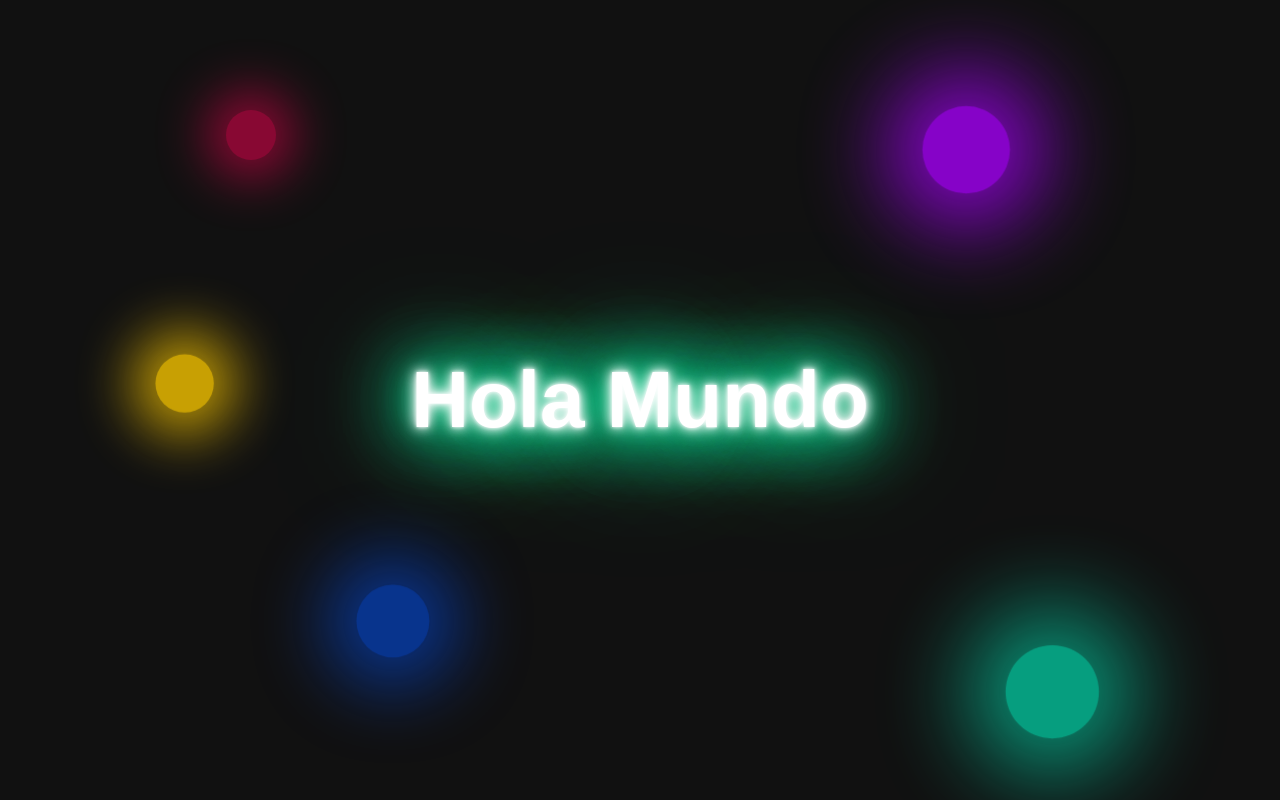
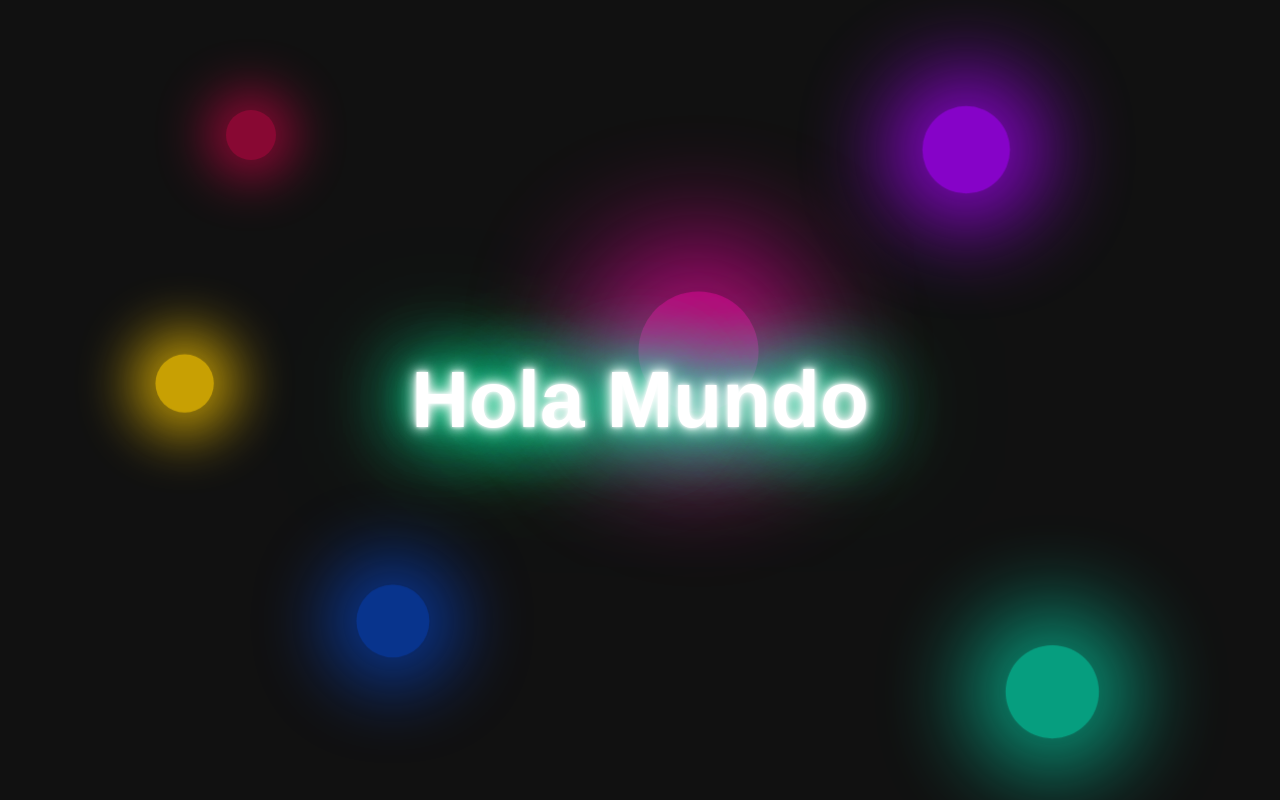
Before and after one commit to Gerardox1029/practica, a website: page index.html in a window 1280 px wide. Drawn offline with Linux system fonts and the light colour scheme.

Commit message:
feat: agregar luz 6 a la escena

```diff
--- a/index.html
+++ b/index.html
@@ -50,6 +50,7 @@
         .light3 { top: 50%; left: 10%; width: 40px; height: 40px; box-shadow: 0 0 40px 15px #ffcc00; background: #ffcc00; animation-delay: 2s; }
         .light4 { top: 20%; left: 70%; width: 60px; height: 60px; box-shadow: 0 0 60px 25px #aa00ff; background: #aa00ff; animation-delay: 3s; }
         .light5 { top: 70%; left: 30%; width: 70px; height: 70px; box-shadow: 0 0 70px 30px #0055ff; background: #0055ff; animation-delay: 0.5s; }
+        .light6 { top: 40%; left: 50%; width: 90px; height: 90px; box-shadow: 0 0 90px 40px #ff00aa; background: #ff00aa; animation-delay: 1.5s; }
 
         @keyframes moveLight {
             0% { transform: scale(1) translate(0, 0); opacity: 0.5; }
@@ -64,6 +65,7 @@
     <div class="light light3"></div>
     <div class="light light4"></div>
     <div class="light light5"></div>
+    <div class="light light6"></div>
 
     <div class="container">
         <h1>Hola Mundo</h1>
```
